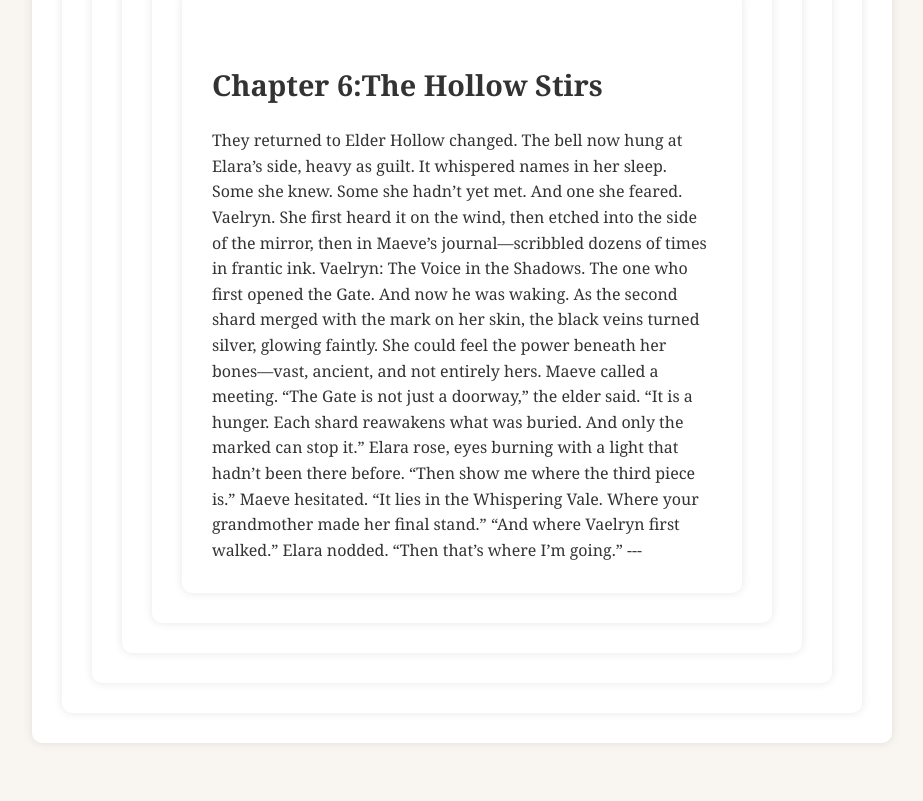
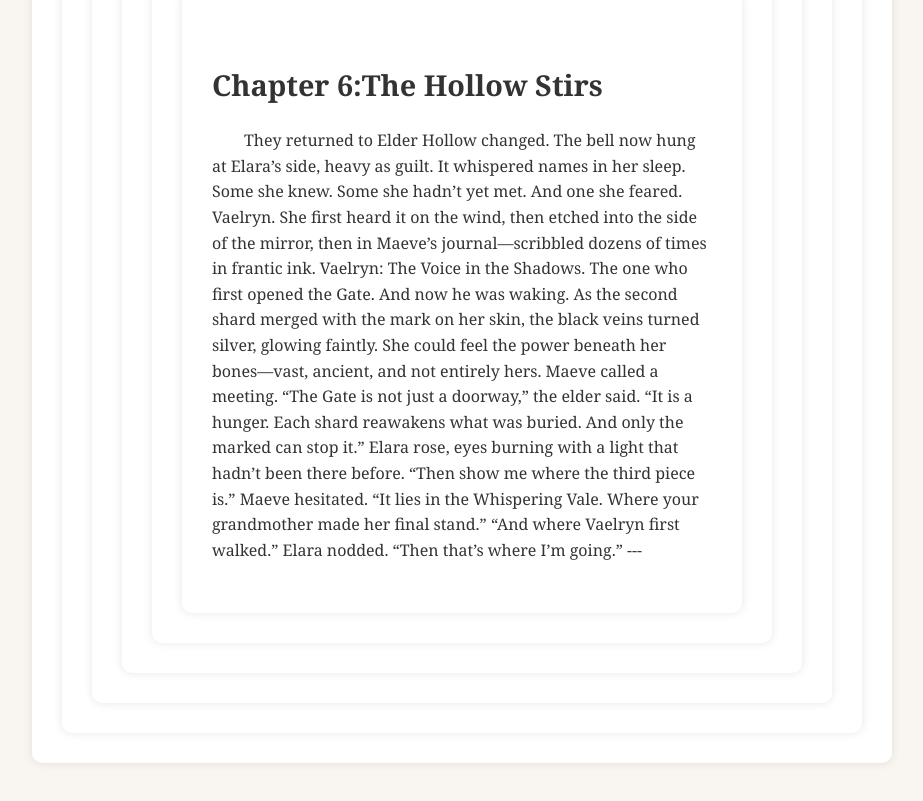
Before and after one commit to Karabe868/Novel, a plain HTML site: page index.html in a window 1280 px wide. Shown: the part 3120-3921 px from the top of the page, without its empty margins (178-1101 px from the left). Drawn offline with Linux system fonts and the light colour scheme.

Commit message:
Update index.html

```diff
--- a/index.html
+++ b/index.html
@@ -204,7 +204,7 @@ The bell let out a single chime, and a gust of black wind knocked them both to t
   <div class="novel-container">
     <h1 class="title"></h1>
     <h2 class="chapter-title">Chapter 6:The Hollow Stirs</h2>
-    <class="paragraph">
+    <p class="paragraph">
                                                               They returned to Elder Hollow changed.
 
 The bell now hung at Elara’s side, heavy as guilt. It whispered names in her sleep. Some she knew. Some she hadn’t yet met.
```
